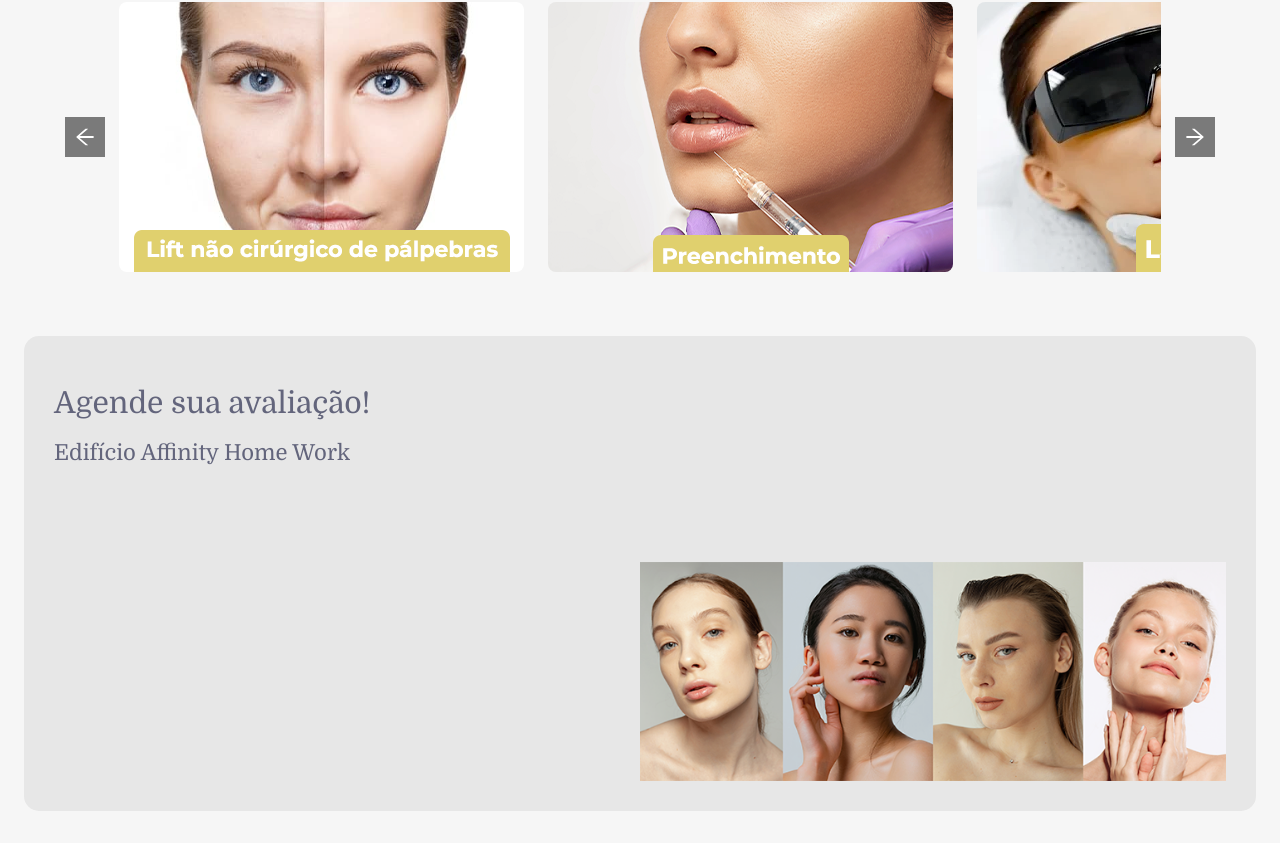
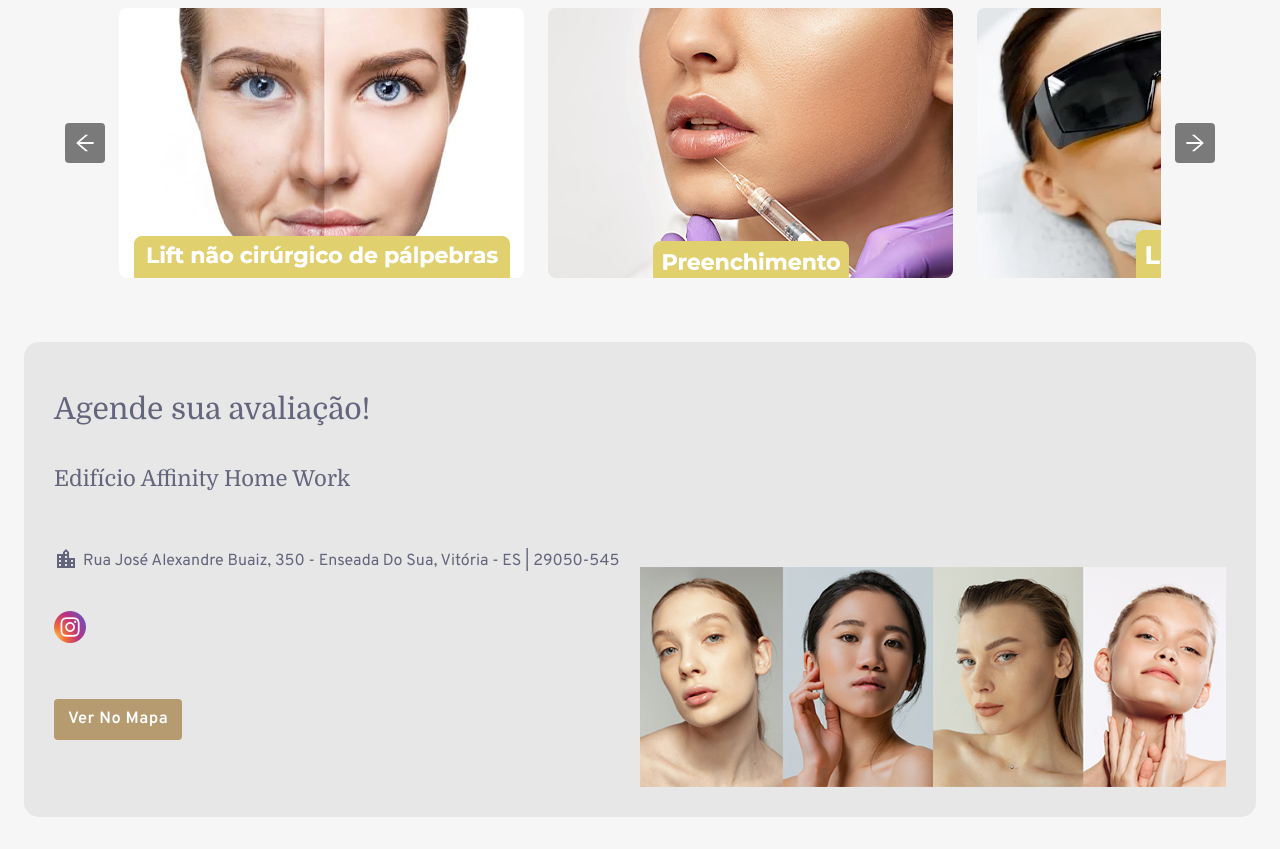
Before and after one commit to Guxxtavoww/krish, a React (Vite) app: page / in a window 1280 px wide. Shown: the part 2991-3840 px from the top of the page. Built offline with nearby package versions, Linux system fonts and the light colour scheme.

Commit message:
adding stuff

```diff
--- a/src/assets/index.ts
+++ b/src/assets/index.ts
@@ -22,6 +22,7 @@ import procedure10 from './img/procedure10.png';
 import procedure11 from './img/procedure11.png';
 import procedure12 from './img/procedure12.png';
 import contact_image from './img/contact_image.png';
+import instagram_icon from './img/instagram_icon.png';
 import mobile_header_logo from './img/mobile_header_logo.png';
 
 export {
@@ -31,6 +32,7 @@ export {
   icon3,
   icon4,
   site_logo,
+  instagram_icon,
   service1,
   service2,
   service3,
--- a/src/components/tools/PopUp/components/Phone/styles.ts
+++ b/src/components/tools/PopUp/components/Phone/styles.ts
@@ -1,4 +1,6 @@
 import styled from 'styled-components';
+
+import { MAIN_COLOR } from '@/styles/constants';
 
 export const PhoneContainer = styled.div`
   width: 100%;
@@ -17,6 +19,7 @@ export const PhoneHeader = styled.header`
     font-size: 20px;
     line-height: 20px;
     font-weight: 500;
+    color: ${MAIN_COLOR};
   }
 `;
 
@@ -39,6 +42,7 @@ export const PhoneBody = styled.div`
 
     span {
       font-size: 1rem;
+      font-weight: 600;
     }
 
     .desc {
--- a/src/containers/About/styles.ts
+++ b/src/containers/About/styles.ts
@@ -34,7 +34,7 @@ export const AboutContent = styled.div`
   padding-right: 3rem;
 
   p.content_text {
-    font-size: 1em;
+    font-size: 1.05em;
     font-weight: 500;
     line-height: 1.65em;
     text-align: justify;
--- a/src/containers/Contact/index.tsx
+++ b/src/containers/Contact/index.tsx
@@ -1,19 +1,28 @@
-import React, { memo, useState } from 'react';
+import React, { memo } from 'react';
+import { MdLocationCity } from 'react-icons/md';
 
-import { PopUp } from '@/components';
-import { contact_image } from '@/assets';
+import { contact_image, instagram_icon } from '@/assets';
+import { FCWithChildren, iLinkProps } from '@/types';
 
 import {
   ContactContainer,
   ContactInnerContainer,
   ContactWrapper,
+  LocationButton,
 } from './styles';
+import { MAIN_TEXT_COLOR } from '@/styles/constants';
 
-const Contact: React.FC = () => {
-  const [isContactModalOpen, setIsContactModalOpen] = useState(false);
+const Link: FCWithChildren<iLinkProps, true> = ({ children }) => (
+  <a
+    href="https://goo.gl/maps/DnPxuYaeWz98hQqF9"
+    target="_blank"
+    rel="noopener noreferrer"
+  >
+    {children}
+  </a>
+);
 
-  return (
-    <>
+const Contact: React.FC = () => (
   <ContactContainer id="contact">
     <ContactInnerContainer
       whileInView={{ opacity: [0, 1], scale: [0.75, 1] }}
@@ -22,20 +31,23 @@ const Contact: React.FC = () => {
       <ContactWrapper>
         <h2 className="title">Agende sua avaliação!</h2>
         <h3 className="subtitle">Edifício Affinity Home Work</h3>
+        <p className="address_box">
+          <MdLocationCity fill={MAIN_TEXT_COLOR} />
+          Rua José Alexandre Buaiz, 350 - Enseada Do Sua, Vitória - ES |
+          29050-545
+        </p>
+        <Link href="https://www.instagram.com/drakrishnasandoval/">
+          <img src={instagram_icon} alt="Insta Icon" />
+        </Link>
+        <LocationButton type="button">
+          <Link href="https://goo.gl/maps/DnPxuYaeWz98hQqF9">Ver no mapa</Link>
+        </LocationButton>
       </ContactWrapper>
       <ContactWrapper isImageContainer>
         <img src={contact_image} alt="Contact Image" />
       </ContactWrapper>
     </ContactInnerContainer>
   </ContactContainer>
-      <PopUp
-        handleClose={() => setIsContactModalOpen(false)}
-        isOpen={isContactModalOpen}
-        closeWhenClickOutside
-        type="whatsapp"
-      />
-    </>
 );
-};
 
 export default memo(Contact);
--- a/src/containers/Contact/styles.ts
+++ b/src/containers/Contact/styles.ts
@@ -1,7 +1,8 @@
 import { motion } from 'framer-motion';
 import styled, { css } from 'styled-components';
 
-import { MAIN_BG, MAIN_TEXT_COLOR } from '@/styles/constants';
+import { MAIN_BG, MAIN_COLOR, MAIN_TEXT_COLOR } from '@/styles/constants';
+import { Button } from '@mui/material';
 
 export const ContactContainer = styled.section`
   width: 100%;
@@ -40,8 +41,19 @@ export const ContactWrapper = styled.div<{ isImageContainer?: boolean }>`
       : css`
           align-items: flex-start;
           flex-direction: column;
-          gap: 1.25rem;
+          gap: 2.5rem;
           padding: 1.25rem 0;
+          .address_box {
+            margin-top: 1rem;
+            display: inline-flex;
+            align-items: flex-end;
+            text-align: justify;
+            gap: 5px;
+            svg {
+              width: 1.5em;
+              height: 1.5em;
+            }
+          }
         `}
 
   h2.title,
@@ -63,3 +75,17 @@ export const ContactWrapper = styled.div<{ isImageContainer?: boolean }>`
     justify-content: center;
   }
 `;
+
+export const LocationButton = styled(Button)`
+  background-color: ${MAIN_COLOR} !important;
+  color: #fff !important;
+  text-transform: capitalize !important;
+  font-size: 1.025em !important;
+  font-weight: 600 !important;
+  padding: 6px 14px !important;
+  margin-top: 1em !important;
+
+  a {
+    color: #fff;
+  }
+`;
--- a/src/containers/Procedures/components/Slider/styles.ts
+++ b/src/containers/Procedures/components/Slider/styles.ts
@@ -30,5 +30,5 @@ export const SliderButton = styled(IconButton)<{
   position: 'left' | 'right';
 }>`
   background-color: rgba(0,0,0,.5) !important;
-  border-radius: 0 !important;
+  border-radius: 4px !important;
 `;
--- a/src/types/index.ts
+++ b/src/types/index.ts
@@ -12,3 +12,7 @@ export type FCWithChildren<
     ? ComponentProps & Children
     : ComponentProps & Partial<Children>
 >;
+
+export interface iLinkProps {
+  href: string;
+}
```
Also changed, not shown: src/assets/img/instagram_icon.png (added). Lines whose indentation alone changed are shown as unchanged.
